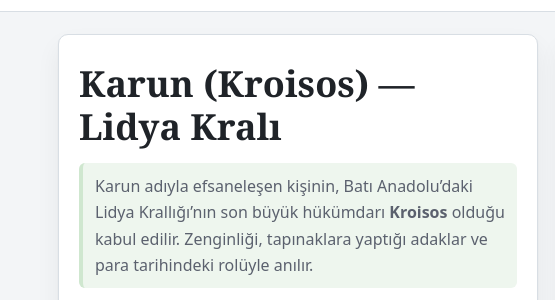
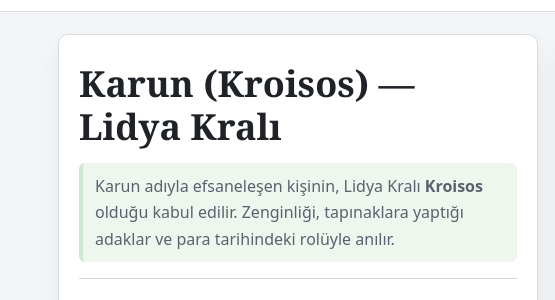
Before and after one commit to kadridgn01/wikipedia-karun, a plain HTML site: page index.html in a window 1280 px wide. Shown: the part 65-365 px from the top of the page, 0-555 px from the left. Drawn offline with Linux system fonts and the light colour scheme.

Commit message:
Update index.html

```diff
--- a/index.html
+++ b/index.html
@@ -171,7 +171,7 @@
       <!-- Sol: Makale -->
       <article class="card">
         <h1>Karun (Kroisos) — Lidya Kralı</h1>
-        <div class="deck">Karun adıyla efsaneleşen kişinin, Batı Anadolu’daki Lidya Krallığı’nın son büyük hükümdarı <strong>Kroisos</strong> olduğu kabul edilir. Zenginliği, tapınaklara yaptığı adaklar ve para tarihindeki rolüyle anılır.</div>
+        <div class="deck">Karun adıyla efsaneleşen kişinin, Lidya Kralı <strong>Kroisos</strong> olduğu kabul edilir. Zenginliği, tapınaklara yaptığı adaklar ve para tarihindeki rolüyle anılır.</div>
 
         <div class="rule"></div>
 
```
